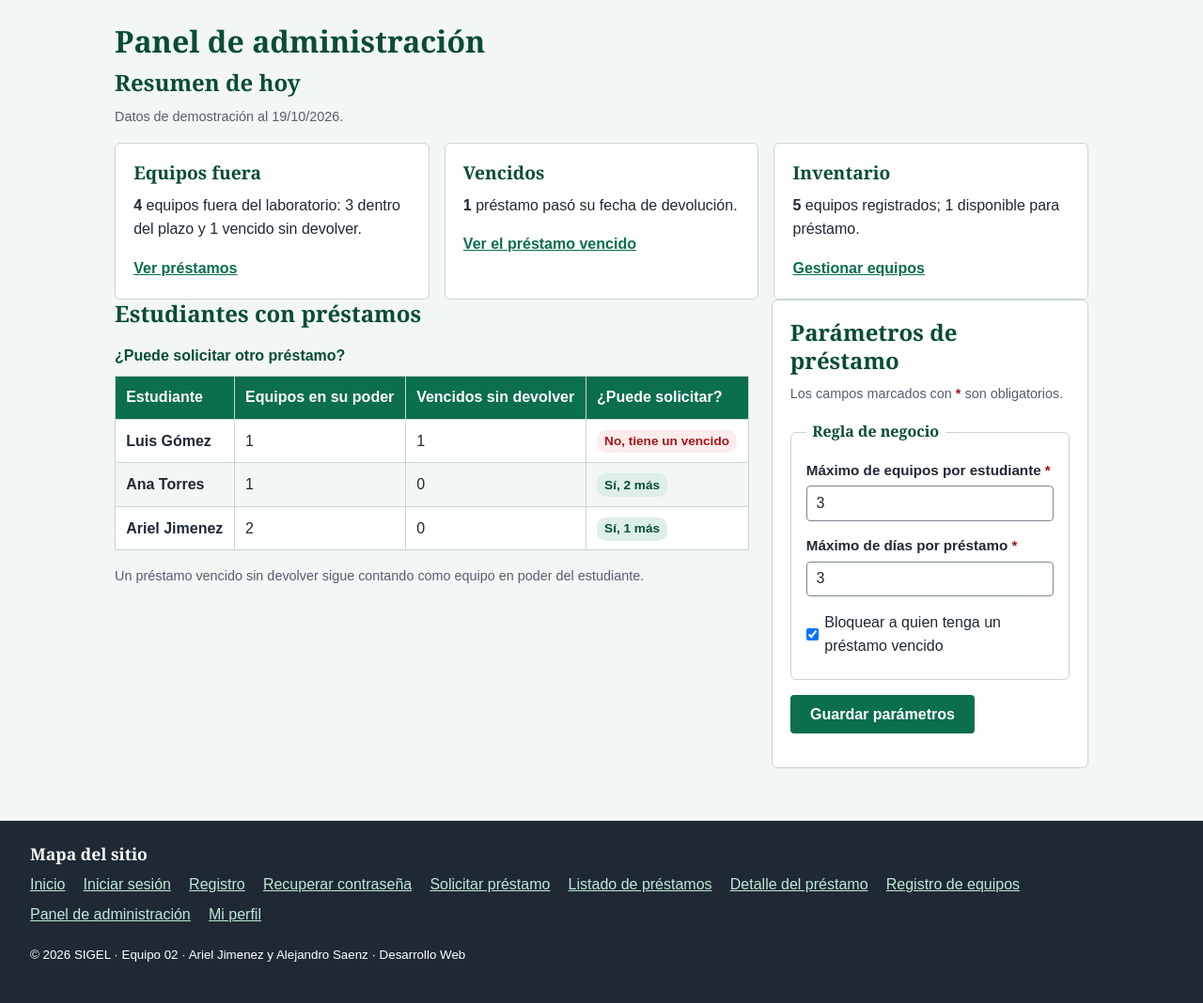
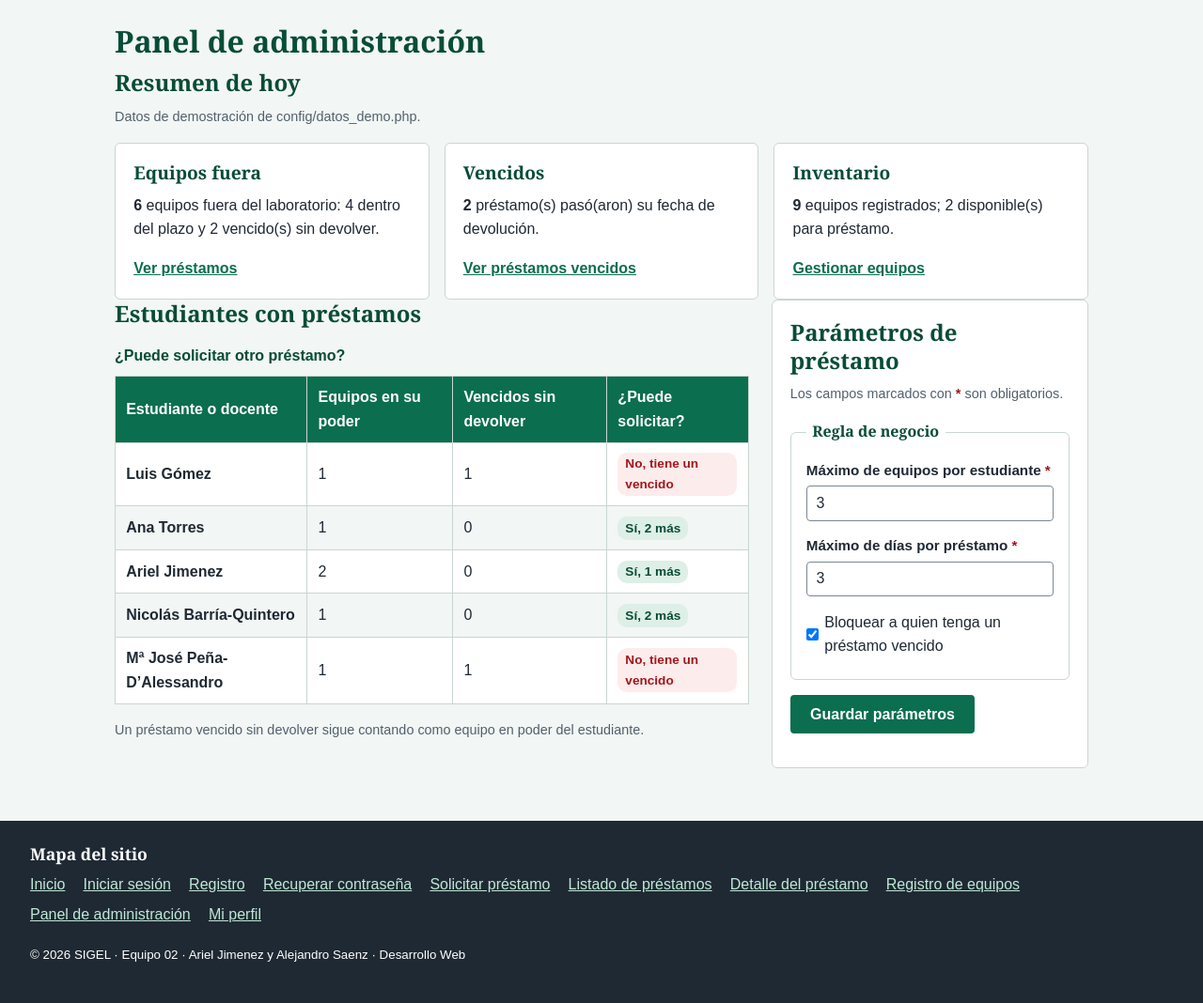
Before and after one commit to arieljimenezthx-glitch/proyecto-semestral-equipo2, a PHP site: page /panel.php in a window 1280 px wide. Shown: the part 66-1134 px from the top of the page at 94% size. Run offline with PHP 8.4, Linux system fonts and the light colour scheme.

Commit message:
Sincronizacino de paneles y mas practicas de frontend y correcion de errores de capa 8

```diff
--- a/panel.php
+++ b/panel.php
@@ -1,29 +1,62 @@
 <?php
 define('APP_ACCESO', true);
+require_once 'config/datos_demo.php';
 $titulo = 'Panel de administración';
 $descripcion = 'Panel de administración de SIGEL con resumen de préstamos, parámetros de la regla de préstamo y estudiantes.';
 $pagina_actual = 'panel.php';
 require_once 'includes/encabezado.php';
+
+$fuera = 0;
+$vencidos = 0;
+$personas = [];
+foreach ($prestamos as $p) {
+    if ($p['estado'] === 'Devuelto') {
+        continue;
+    }
+    $fuera++;
+    if (!isset($personas[$p['solicitante']])) {
+        $personas[$p['solicitante']] = ['equipos' => 0, 'vencidos' => 0];
+    }
+    $personas[$p['solicitante']]['equipos']++;
+    if ($p['estado'] === 'Vencido') {
+        $vencidos++;
+        $personas[$p['solicitante']]['vencidos']++;
+    }
+}
+$dentroPlazo = $fuera - $vencidos;
+
+$disponibles = 0;
+foreach ($equipos as $codigo => $e) {
+    $prestado = false;
+    foreach ($prestamos as $p) {
+        if ($p['codigo'] === $codigo && $p['estado'] !== 'Devuelto') {
+            $prestado = true;
+        }
+    }
+    if (!$prestado && !$e['en_reparacion']) {
+        $disponibles++;
+    }
+}
 ?>
     <h1>Panel de administración</h1>
     <section>
       <h2>Resumen de hoy</h2>
-      <p class="eq02-nota">Datos de demostración al 19/10/2026.</p>
+      <p class="eq02-nota">Datos de demostración de config/datos_demo.php.</p>
       <div class="eq02-tarjetas">
         <article class="eq02-tarjeta">
           <h3>Equipos fuera</h3>
-          <p><strong>4</strong> equipos fuera del laboratorio: 3 dentro del plazo y 1 vencido sin devolver.</p>
-          <a href="principal_listado.php">Ver préstamos</a>
+          <p><strong><?= $fuera ?></strong> equipos fuera del laboratorio: <?= $dentroPlazo ?> dentro del plazo y <?= $vencidos ?> vencido(s) sin devolver.</p>
+          <a href="principal_listado.php?rol=laboratorista">Ver préstamos</a>
         </article>
         <article class="eq02-tarjeta">
           <h3>Vencidos</h3>
-          <p><strong>1</strong> préstamo pasó su fecha de devolución.</p>
-          <a href="principal_detalle.php#eq02-prestamo-ele-00045">Ver el préstamo vencido</a>
+          <p><strong><?= $vencidos ?></strong> préstamo(s) pasó(aron) su fecha de devolución.</p>
+          <a href="principal_listado.php?rol=laboratorista&amp;estado=vencido">Ver préstamos vencidos</a>
         </article>
         <article class="eq02-tarjeta">
           <h3>Inventario</h3>
-          <p><strong>5</strong> equipos registrados; 1 disponible para préstamo.</p>
-          <a href="secundaria_formulario.php">Gestionar equipos</a>
+          <p><strong><?= count($equipos) ?></strong> equipos registrados; <?= $disponibles ?> disponible(s) para préstamo.</p>
+          <a href="secundaria_formulario.php?rol=administrador">Gestionar equipos</a>
         </article>
       </div>
     </section>
@@ -36,31 +69,33 @@ require_once 'includes/encabezado.php';
             <caption>¿Puede solicitar otro préstamo?</caption>
             <thead>
               <tr>
-                <th scope="col">Estudiante</th>
+                <th scope="col">Estudiante o docente</th>
                 <th scope="col">Equipos en su poder</th>
                 <th scope="col">Vencidos sin devolver</th>
                 <th scope="col">¿Puede solicitar?</th>
               </tr>
             </thead>
             <tbody>
+<?php if (count($personas) === 0): ?>
+              <tr><td colspan="4">Nadie tiene equipos en su poder.</td></tr>
+<?php endif; ?>
+<?php foreach ($personas as $nombre => $datos): ?>
+<?php $restantes = $parametros['max_equipos'] - $datos['equipos']; ?>
               <tr>
-                <th scope="row">Luis Gómez</th>
-                <td>1</td>
-                <td>1</td>
-                <td><span class="eq02-estado eq02-estado-vencido">No, tiene un vencido</span></td>
+                <th scope="row"><?= escapar($nombre) ?></th>
+                <td><?= $datos['equipos'] ?></td>
+                <td><?= $datos['vencidos'] ?></td>
+                <td>
+<?php if ($datos['vencidos'] > 0): ?>
+                  <span class="eq02-estado eq02-estado-vencido">No, tiene un vencido</span>
+<?php elseif ($restantes > 0): ?>
+                  <span class="eq02-estado">Sí, <?= $restantes ?> más</span>
+<?php else: ?>
+                  <span class="eq02-estado">No, llegó al máximo</span>
+<?php endif; ?>
+                </td>
               </tr>
-              <tr>
-                <th scope="row">Ana Torres</th>
-                <td>1</td>
-                <td>0</td>
-                <td><span class="eq02-estado">Sí, 2 más</span></td>
-              </tr>
-              <tr>
-                <th scope="row">Ariel Jimenez</th>
-                <td>2</td>
-                <td>0</td>
-                <td><span class="eq02-estado">Sí, 1 más</span></td>
-              </tr>
+<?php endforeach; ?>
             </tbody>
           </table>
         </div>
@@ -74,11 +109,11 @@ require_once 'includes/encabezado.php';
             <legend>Regla de negocio</legend>
             <div class="eq02-campo">
               <label for="max_equipos">Máximo de equipos por estudiante <span class="eq02-obligatorio" aria-hidden="true">*</span></label>
-              <input type="number" id="max_equipos" name="max_equipos" required min="1" max="10" step="1" value="3">
+              <input type="number" id="max_equipos" name="max_equipos" required min="1" max="10" step="1" value="<?= escapar($parametros['max_equipos']) ?>">
             </div>
             <div class="eq02-campo">
               <label for="max_dias">Máximo de días por préstamo <span class="eq02-obligatorio" aria-hidden="true">*</span></label>
-              <input type="number" id="max_dias" name="max_dias" required min="1" max="15" step="1" value="3">
+              <input type="number" id="max_dias" name="max_dias" required min="1" max="15" step="1" value="<?= escapar($parametros['max_dias']) ?>">
             </div>
             <div class="eq02-opcion">
               <input type="checkbox" id="bloquear_vencidos" name="bloquear_vencidos" value="1" checked>
--- a/principal_detalle.php
+++ b/principal_detalle.php
@@ -38,10 +38,6 @@ require_once 'includes/encabezado.php';
           <dd>Práctica 4 de Circuitos II.</dd>
         </dl>
         <div>
-          <figure>
-            <img src="img/osciloscopio.svg" alt="Ilustración de un osciloscopio digital con una señal en pantalla" width="160" height="120">
-            <figcaption>Osciloscopio <abbr title="Rigol Technologies">Rigol</abbr> DS1054Z.</figcaption>
-          </figure>
           <h3>Registrar devolución</h3>
           <form action="#" method="post">
             <input type="hidden" name="id_prestamo" value="45">
--- a/procesar_principal.php
+++ b/procesar_principal.php
@@ -34,6 +34,12 @@ if (!preg_match('/^[A-Z]{3}-[0-9]{5}$/', $codigo)) {
     $errores[] = 'El código de inventario no existe.';
 } elseif ($equipos[$codigo]['en_reparacion']) {
     $errores[] = 'Equipo no disponible.';
+} else {
+    foreach ($prestamos as $p) {
+        if ($p['codigo'] === $codigo && $p['estado'] !== 'Devuelto') {
+            $errores[] = 'Equipo no disponible: ya está prestado.';
+        }
+    }
 }
 if ($tipo !== 'equipo' && $tipo !== 'kit') {
     $errores[] = 'Indica si el ítem es equipo o kit.';
--- a/secundaria_formulario.php
+++ b/secundaria_formulario.php
@@ -78,10 +78,6 @@ require_once 'includes/encabezado.php';
           <li><code>KIT</code> kits</li>
           <li><code>COM</code> cómputo</li>
         </ul>
-        <figure>
-          <img src="img/multimetro.svg" alt="Ilustración de un multímetro digital" width="160" height="120">
-          <figcaption>Cada equipo lleva su código en una etiqueta.</figcaption>
-        </figure>
       </aside>
     </div>
 
```
Also changed, not shown: principal_formulario.php (+7 -1 lines).
